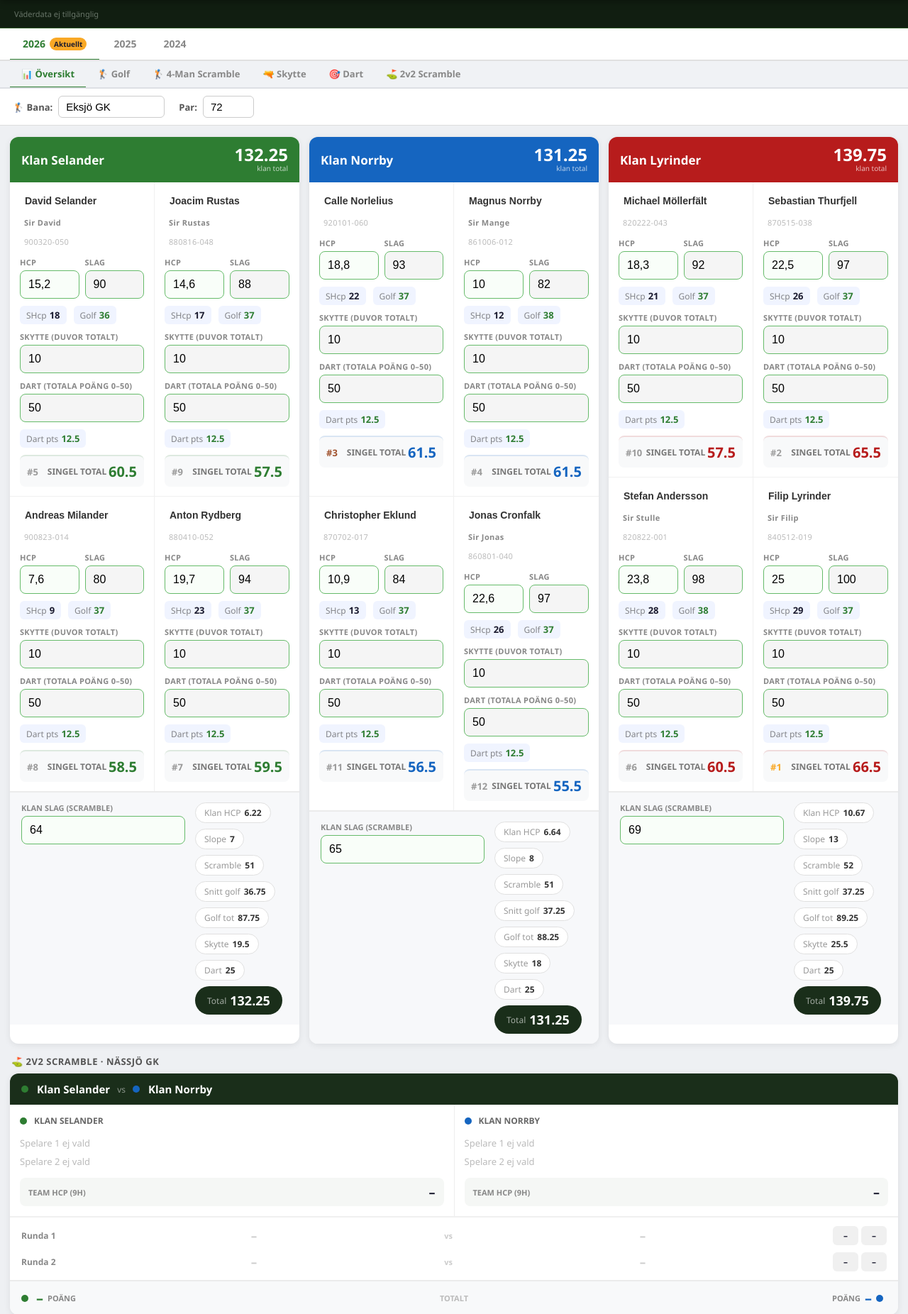
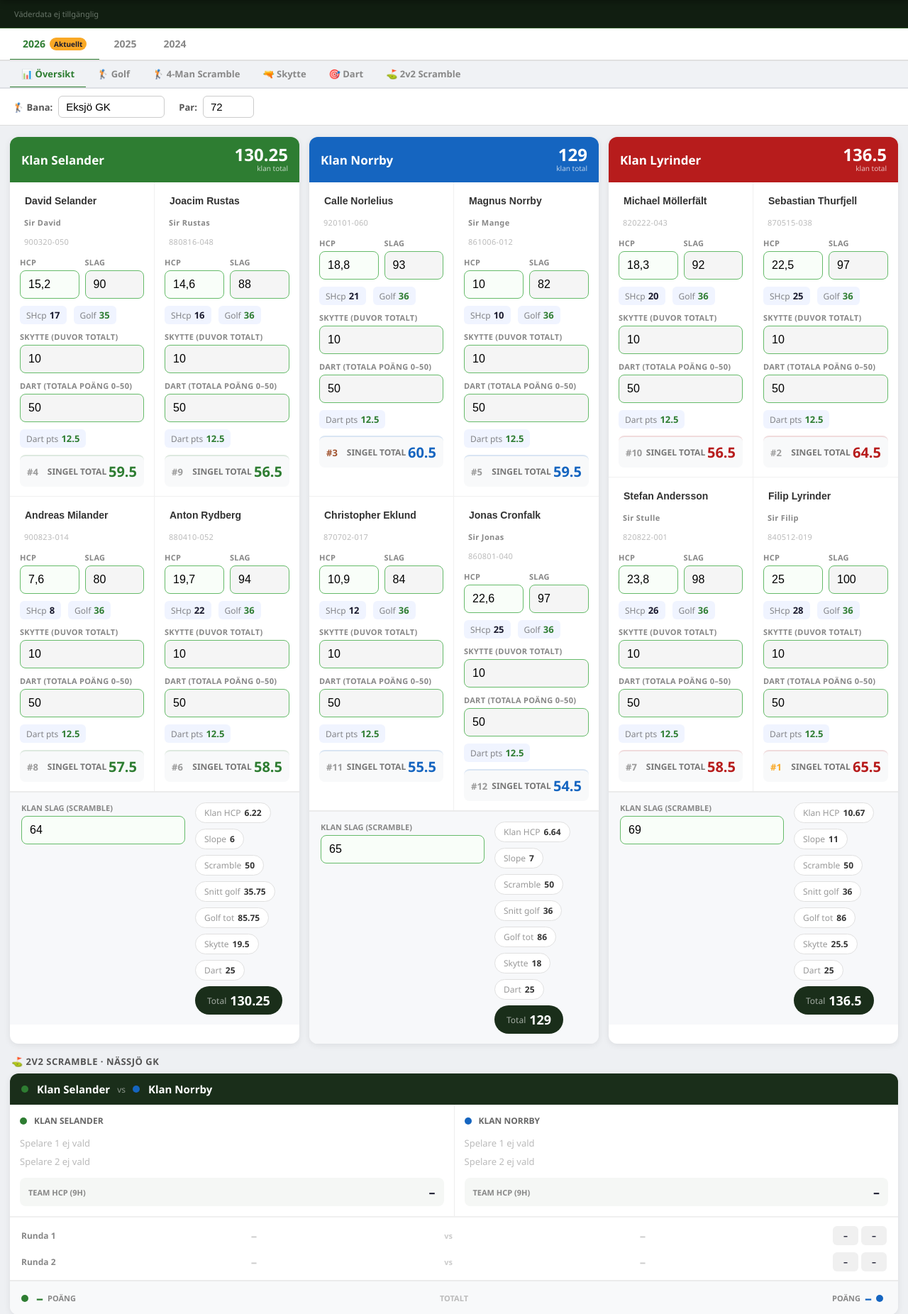
Before and after one commit to TheDejvx/gc-app, a Flask app: page / in a window 1280 px wide. Shown: the part 74-1926 px from the top of the page at 71% size. Run offline with Flask 3, Linux system fonts and the light colour scheme; data that the repository does not hold is empty.

Commit message:
Update Eksjö GK 2026 values to slope 131, CR 70.9
Co-Authored-By: Claude Sonnet 4.6 <noreply@anthropic.com>

```diff
--- a/templates/index.html
+++ b/templates/index.html
@@ -854,7 +854,7 @@
 //  COURSE CONSTANTS
 // ══════════════════════════════════════════════
 // 2026+: Tee 57 / Gul tee
-const EKSJO_GK  = { slope: 132, cr: 72.1, par: 72 };
+const EKSJO_GK  = { slope: 131, cr: 70.9, par: 72 };
 const NASSJO_GK = { slope: 133, cr: 71.2, par: 72 };
 // Pre-2026: legacy spelhandicap lookup table (exact values used in 2024–2025)
 const EKSJO_GK_LEGACY = [
```
